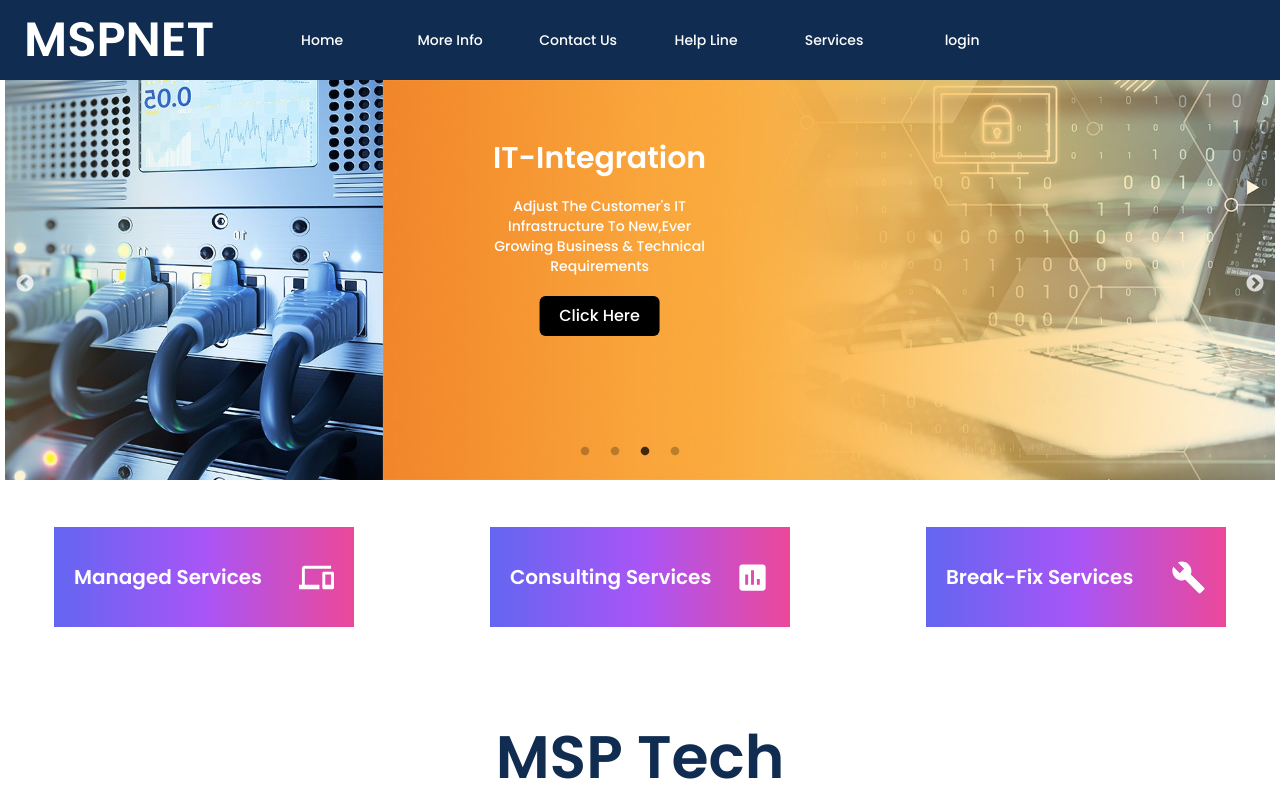
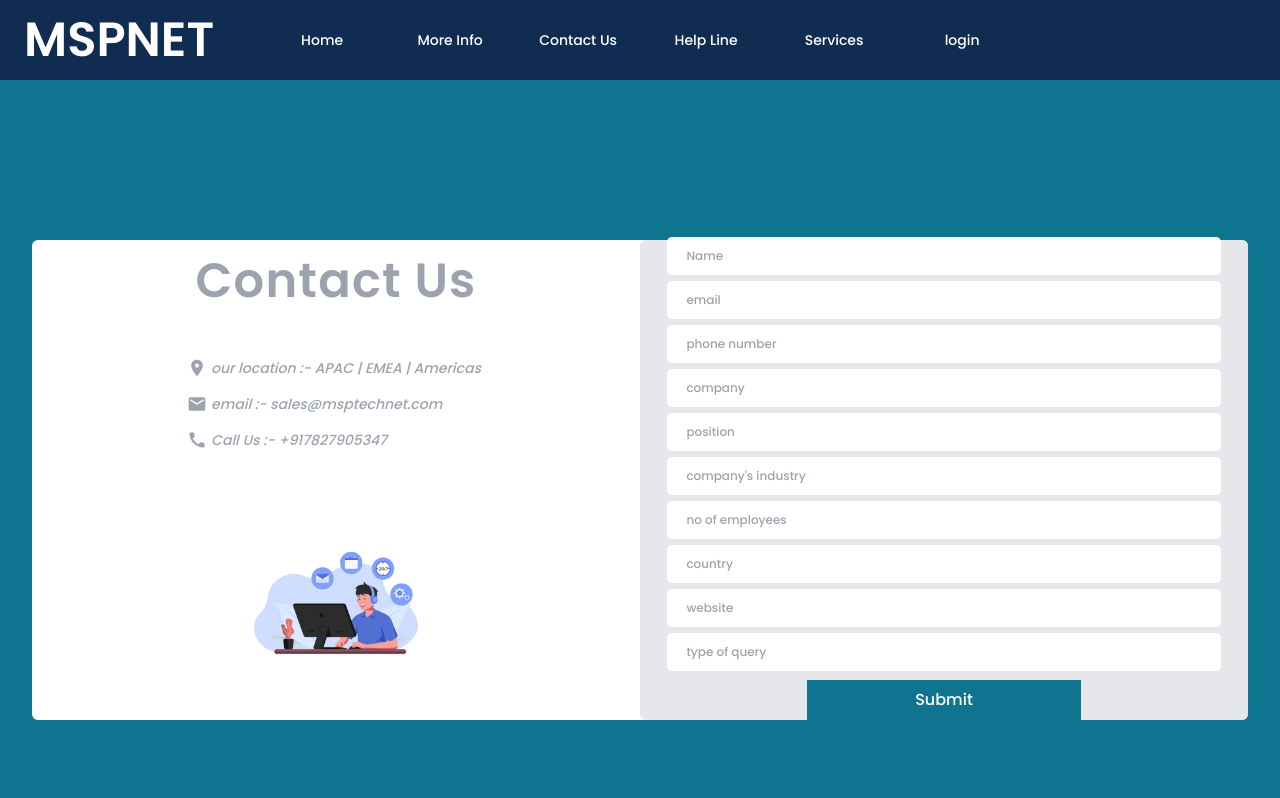
Before and after one commit to Caliking1234/mspnet, a React (Create React App) app: page /contactus in a window 1280 px wide. Shown: the top 798 px of the page. Built offline with nearby package versions, Linux system fonts and the light colour scheme.

Commit message:
contactuspage

```diff
--- a/src/App.js
+++ b/src/App.js
@@ -1,9 +1,16 @@
 import "./App.css";
+import { BrowserRouter as Router, Routes, Route } from "react-router-dom";
 import HomePage from "./components/HomePage";
+import ContactUsPage from "./components/ContactUsPage";
 function App() {
   return (
     <div className=" font-customised1">
-      <HomePage />
+      <Router>
+        <Routes>
+          <Route path="/mspnet" element={<HomePage />} exact />
+          <Route path="/contactus" element={<ContactUsPage />} exact />
+        </Routes>
+      </Router>
     </div>
   );
 }
--- /dev/null
+++ b/src/components/ContactUsPage.js
@@ -0,0 +1,16 @@
+import React from "react";
+import Navbar from "./Navbar";
+import Footer from "./Footer";
+import Form from "./ContactUsPageScreen/Form";
+
+const ContactUsPage = () => {
+  return (
+    <div className=" w-full min-h-screen mt-[80px] bg-cyan-700">
+      <Navbar />
+      <Form />
+      <Footer />
+    </div>
+  );
+};
+
+export default ContactUsPage;
--- /dev/null
+++ b/src/components/ContactUsPageScreen/Form.js
@@ -0,0 +1,110 @@
+import React from "react";
+import ContacUsGif from "../../images/contactus.gif";
+import LocationOnIcon from "@mui/icons-material/LocationOn";
+import EmailIcon from "@mui/icons-material/Email";
+import CallIcon from "@mui/icons-material/Call";
+
+const Form = () => {
+  return (
+    <div className="w-[95%] min-h-screen mx-auto flex justify-center items-center ">
+      <div className=" w-[100%] h-[70%] sm:min-h-[85%] bg-gray-200 sm:bg-white rounded-md flex flex-col sm:flex-row">
+        <div className=" w-full sm:w-1/2 flex flex-col justify-around items-center sm:min-h-[100%]">
+          <h1 className=" text-3xl sm:text-5xl font-bold tracking-wide text-gray-400">
+            Contact Us
+          </h1>
+          <div className=" hidden sm:block">
+            <div className="flex flex-row sm:flex-col sm:gap-4 text-gray-400 my-5">
+              <a className=" hover:text-white" href="#">
+                <i className="flex">
+                  <LocationOnIcon fontSize="small" />
+                  <p className=" sm:px-1 text-xs sm:text-sm">
+                    our location :- APAC | EMEA | Americas
+                  </p>
+                </i>
+              </a>
+              <a className=" hover:text-white" href="#">
+                <i className="flex">
+                  <EmailIcon fontSize="small" />
+                  <p className=" sm:px-1 text-xs sm:text-sm">
+                    email :- sales@msptechnet.com
+                  </p>
+                </i>
+              </a>
+              <a className=" hover:text-white" href="#">
+                <i className="flex">
+                  <CallIcon fontSize="small" />
+                  <p className=" sm:px-1 text-xs sm:text-sm">
+                    Call Us :- +917827905347
+                  </p>
+                </i>
+              </a>
+            </div>
+          </div>
+          <img src={ContacUsGif} className="hidden sm:block max-w-[200px]" />
+        </div>
+        <div className=" w-full py-5 sm:py-0 sm:w-1/2 sm:min-h-[100%] flex flex-col items-center justify-center bg-gray-200 rounded-md">
+          <form
+            action=""
+            className=" w-[90%] min-h-full flex flex-col items-center justify-center gap-3"
+          >
+            <input
+              type="text"
+              placeholder="Name"
+              className=" ring ring-white w-full text-xs  rounded-sm px-4 py-2 outline-none focus:ring-2 focus:ring-black"
+            />
+            <input
+              type="email"
+              placeholder="email"
+              className=" ring ring-white w-full text-xs  rounded-sm px-4 py-2 outline-none focus:ring-2 focus:ring-black"
+            />
+            <input
+              type="number"
+              placeholder="phone number"
+              className=" ring ring-white w-full text-xs  rounded-sm px-4 py-2 outline-none focus:ring-2 focus:ring-black"
+            />
+            <input
+              type="text"
+              placeholder="company"
+              className=" ring ring-white w-full text-xs  rounded-sm px-4 py-2 outline-none focus:ring-2 focus:ring-black"
+            />
+            <input
+              type="text"
+              placeholder="position"
+              className=" ring ring-white w-full text-xs  rounded-sm px-4 py-2 outline-none focus:ring-2 focus:ring-black"
+            />
+            <input
+              type="text"
+              placeholder="company's industry"
+              className=" ring ring-white w-full text-xs  rounded-sm px-4 py-2 outline-none focus:ring-2 focus:ring-black"
+            />
+            <input
+              type="number"
+              placeholder="no of employees"
+              className=" ring ring-white w-full text-xs  rounded-sm px-4 py-2 outline-none focus:ring-2 focus:ring-black"
+            />
+            <input
+              type="text"
+              placeholder="country"
+              className=" ring ring-white w-full text-xs  rounded-sm px-4 py-2 outline-none focus:ring-2 focus:ring-black"
+            />
+            <input
+              type="text"
+              placeholder="website"
+              className=" ring ring-white w-full text-xs  rounded-sm px-4 py-2 outline-none focus:ring-2 focus:ring-black"
+            />
+            <input
+              type="text"
+              placeholder="type of query"
+              className=" ring ring-white w-full text-xs  rounded-sm px-4 py-2 outline-none focus:ring-2 focus:ring-black"
+            />
+            <button className=" w-1/2  py-2 px-5 text-white bg-cyan-700 hover:bg-white hover:text-cyan-700  hover:border-black hover:border-solid hover:border-[1px] ease-in duration-150 delay-75">
+              Submit
+            </button>
+          </form>
+        </div>
+      </div>
+    </div>
+  );
+};
+
+export default Form;
--- a/src/components/Footer.js
+++ b/src/components/Footer.js
@@ -1,4 +1,5 @@
 import React from "react";
+import { Link } from "react-router-dom";
 import InstagramIcon from "@mui/icons-material/Instagram";
 import TwitterIcon from "@mui/icons-material/Twitter";
 import FacebookIcon from "@mui/icons-material/Facebook";
@@ -20,7 +21,7 @@ const Footer = () => {
               <a href="#">our services</a>
             </li>
             <li className="py-3 pl-3 hover:pl-5 hover:text-white ease-in duration-150">
-              <a href="#">contact us</a>
+              <Link to={"/contactus"}>contact us</Link>
             </li>
             <li className="py-3 pl-3 hover:pl-5 hover:text-white ease-in duration-150">
               <a href="#">get help</a>
--- a/src/components/HomePage.js
+++ b/src/components/HomePage.js
@@ -1,9 +1,9 @@
 import React from "react";
 import Navbar from "./Navbar";
+import Footer from "./Footer";
 import Slider from "./HompageScreen/ImgSlider";
 import Services from "./HompageScreen/Services";
 import ApplicationCards from "./HompageScreen/ApplicationCards";
-import Footer from "./Footer";
 import ITProjects from "./HompageScreen/ITProjects";
 import Partners from "./Partners";
 import ExtraSection from "./HompageScreen/ExtraSection";
```
Also changed, not shown: src/images/contactus.gif (added).
